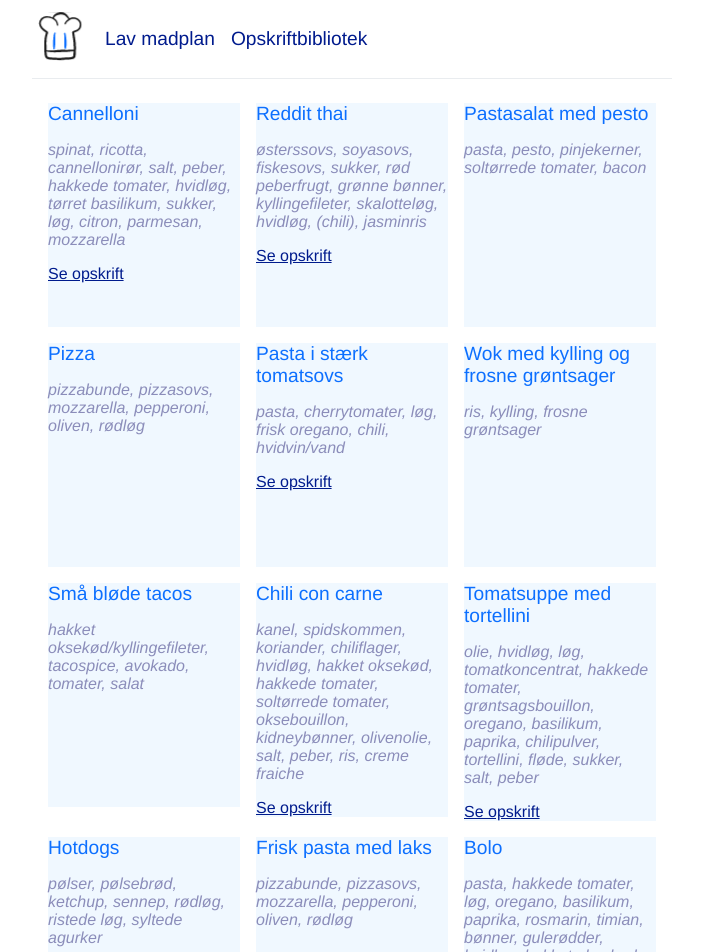
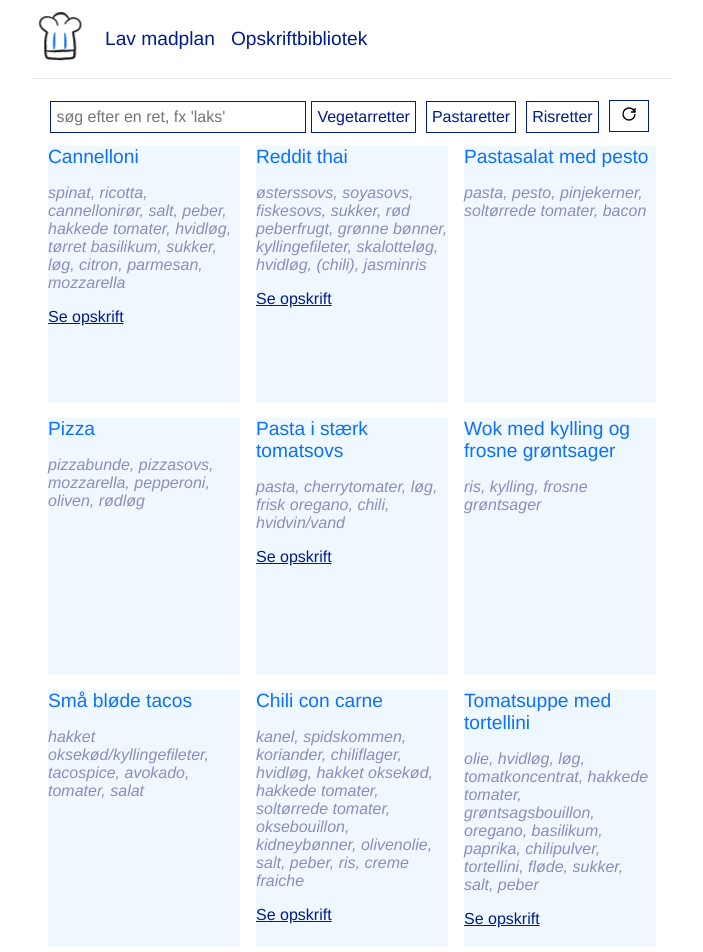
Before and after one commit to mathildegeh/madplan, a React (Create React App) app: page /all-recipes in a window 1280 px wide. Shown: the top 952 px of the page, without its empty margins (288-991 px from the left). Built offline with nearby package versions, Linux system fonts and the light colour scheme.

Commit message:
filter- and search functions

```diff
--- a/src/App.css
+++ b/src/App.css
@@ -52,7 +52,7 @@
   flex-wrap: wrap;
   background-color: aliceblue;
   margin: 0.5rem;
-  min-height: 14rem;
+  min-height: 16rem;
 }
 
 .dishCard:hover {
--- a/src/components/allRecipes.js
+++ b/src/components/allRecipes.js
@@ -1,20 +1,87 @@
 import recipes from "../data/recipes.json";
 import React, { useState } from "react";
 import Card from "react-bootstrap/Card";
-import Button from "react-bootstrap/Button";
-import Buttons from "./buttons";
+import { GrPowerReset } from "react-icons/gr";
 
-// function that maps out all of the recipes from the data
+// function that maps out all of the recipes from the dat
 
 export function Recipes() {
+  const [myRecipes, setRecipes] = useState(recipes);
+
+  const filterRecipes = (e) => {
+    const search = e.target.value.toLowerCase();
+    const filteredRecipes = recipes.filter((recipe) =>
+      recipe.ingredients.toLowerCase().includes(search)
+    );
+    setRecipes(filteredRecipes);
+  };
+
+  const showVegetarian = () => {
+    const meats = [
+      "oksekød",
+      "kebab",
+      "guanciale",
+      "hakket oksekød",
+      "kyllingefilet",
+      "kyllingefileter",
+      "kylling",
+      "laks",
+      "pølser",
+    ];
+    const nonMeats = recipes.filter(
+      (recipe) =>
+        !meats.some((value) => recipe.ingredients.toLowerCase().includes(value))
+    );
+    setRecipes(nonMeats);
+  };
+
+  const showPasta = () => {
+    const pastas = ["pasta", "frisk pasta", "spaghetti"];
+    const pastaDishes = recipes.filter((recipe) =>
+      pastas.some((value) => recipe.ingredients.toLowerCase().includes(value))
+    );
+    setRecipes(pastaDishes);
+  };
+
+  const showRice = () => {
+    const rice = ["ris,", "jasminris"];
+    const riceDishes = recipes.filter((recipe) =>
+      rice.some((value) => recipe.ingredients.toLowerCase().match(value))
+    );
+    setRecipes(riceDishes);
+  };
+
+  const showAll = () => {
+    setRecipes(recipes);
+  };
+
   return (
+    <div>
+      <div className="centeredContainer">
+        <div>
+          <input
+            className="boxLarge"
+            type="text"
+            placeholder="søg efter en ret, fx 'laks'"
+            onChange={(e) => filterRecipes(e)}
+          ></input>
+          <button onClick={() => showVegetarian()}>Vegetarretter</button>
+          <button onClick={() => showPasta()}>Pastaretter</button>
+          <button onClick={() => showRice()}>Risretter</button>
+          <button onClick={() => showAll()}>
+            <GrPowerReset />
+          </button>
+        </div>
+      </div>
       <div className="dishCardsContainer">
-      {recipes.map((recipe) => {
+        {myRecipes.map((recipe) => {
           return (
             <div key={recipe.id}>
               <Card className="dishCard">
                 <Card.Body>
-                <Card.Title className="dishCardTitle">{recipe.name}</Card.Title>
+                  <Card.Title className="dishCardTitle">
+                    {recipe.name}
+                  </Card.Title>
                   <Card.Text className="dishCardText">
                     <i>{recipe.ingredients}</i>
                   </Card.Text>
@@ -35,5 +102,6 @@ export function Recipes() {
           );
         })}
       </div>
+    </div>
   );
 }
--- a/src/components/buttons.js
+++ /dev/null
@@ -1,30 +0,0 @@
-import React from "react";
-import recipes from "../data/recipes.json";
-
-const Buttons = ({ setItem, menuItems }) => {
-  return (
-    <>
-      <div className="d-flex justify-content-center">
-        <button
-          className="btn-dark text-white p-1 px-2 mx-5 btn fw-bold"
-          id="veggie"
-          onClick={() => console.log("sss")}
-        >
-          veggie
-        </button>
-        <button className="btn-dark text-white p-1 px-2 mx-5 btn fw-bold">
-          veggie
-        </button>
-
-        <button
-          className="btn-dark text-white p-1 px-3 mx-5 fw-bold btn"
-          onClick={() => setItem(recipes)}
-        >
-          All
-        </button>
-      </div>
-    </>
-  );
-};
-
-export default Buttons;
--- a/src/data/recipes.json
+++ b/src/data/recipes.json
@@ -73,8 +73,8 @@
     "id": "12",
     "name": "Frisk pasta med laks",
     "link": "",
-    "ingredients": "pizzabunde, pizzasovs, mozzarella, pepperoni, oliven, rødløg",
-    "time": "20 minutter"
+    "ingredients": "løg, hvidløg, zucchini, gulerod, citron, dild, laksefilet, frisk pasta, creme fraiche, grøntsagsbouillon, salt, peber",
+    "time": "25 minutter"
 },
 {
     "id": "13",
@@ -192,7 +192,7 @@
     "id": "29",
     "name": "Cottage pie",
     "link": "https://www.instagram.com/p/ChjPXCLrc81/",
-    "ingredients": "løg, hvidløg, selleri, gulerød, zucchini, hakket oksekøb, mel, tomatpure, oksebuillon, laurbærblade, worcestershiresovs, timian, peber, salt, kartoffelmos, parmesan",
+    "ingredients": "løg, hvidløg, selleri, gulerød, zucchini, hakket oksekød, mel, tomatpure, oksebuillon, laurbærblade, worcestershiresovs, timian, peber, salt, kartoffelmos, parmesan",
     "time": "60 minutter"
 },
 {
```
Lines whose indentation alone changed are shown as unchanged.
